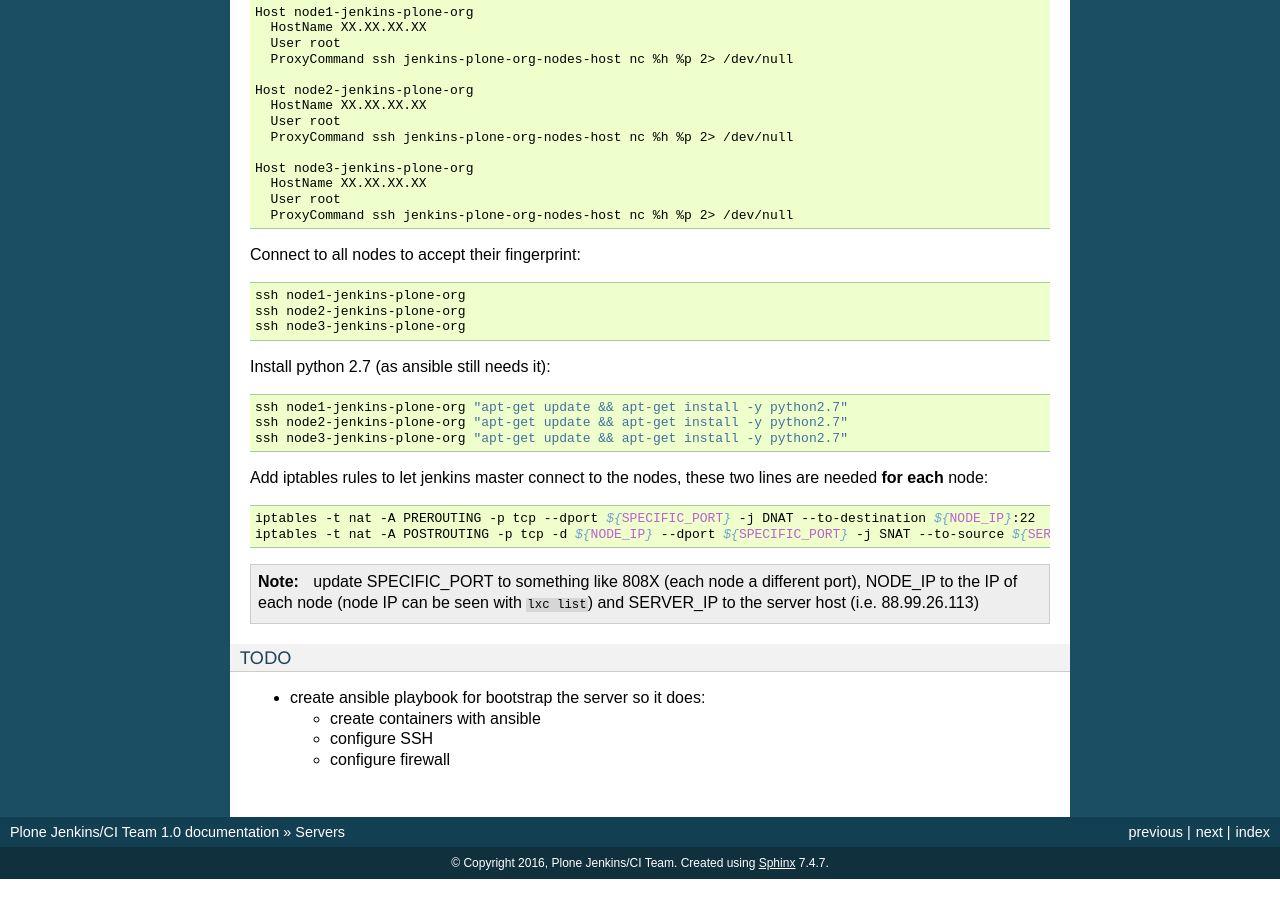
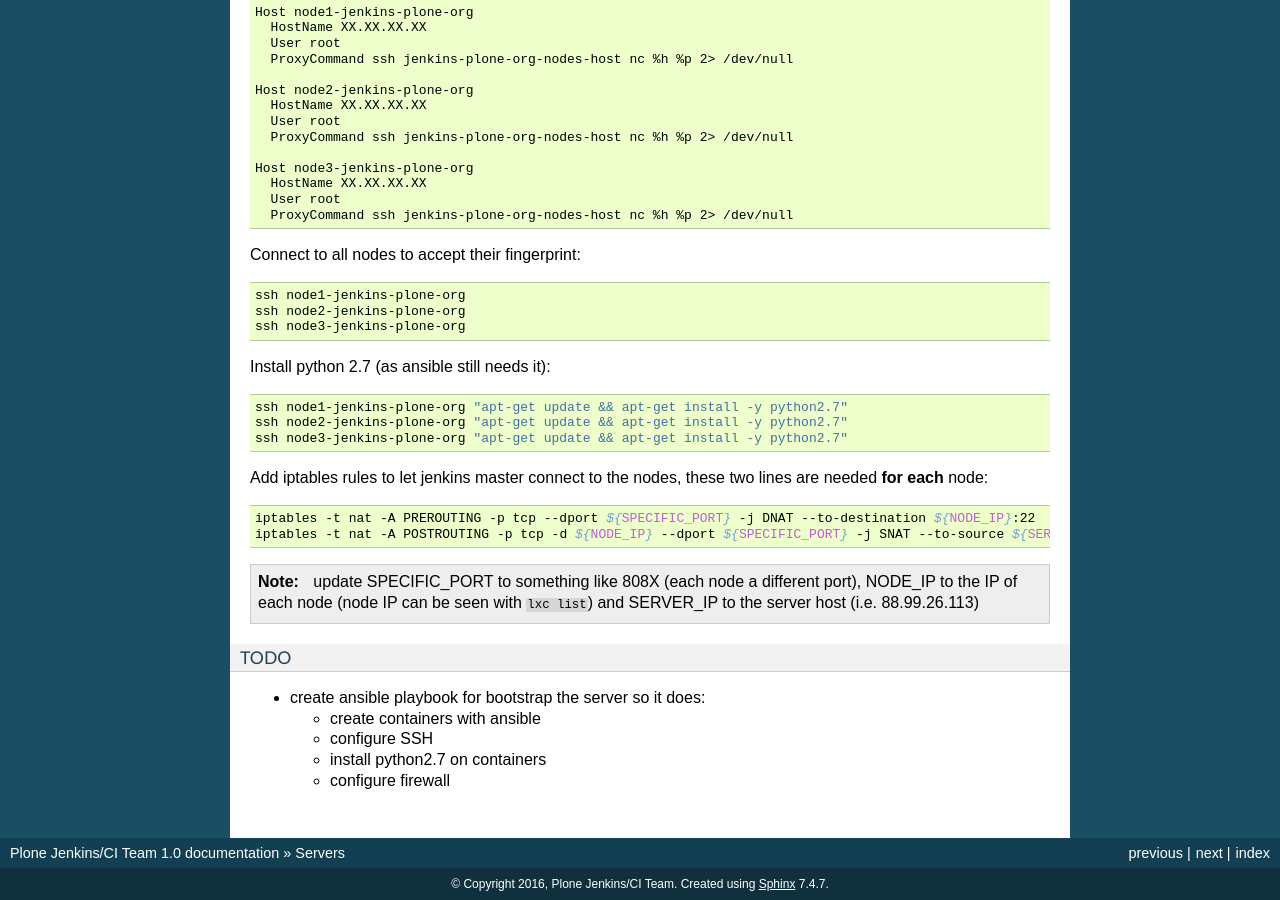
Before and after one commit to plone/jenkins.plone.org, a Sphinx documentation site: the page built from docs/source/servers.rst, in a window 1280 px wide and 900 px high, scrolled down 1331 px. Built offline with Sphinx 7.4.7, drawn with Linux system fonts in a browser that asks for light colours; before the commit the page ends 2210 px from its top, so only the background shows below that.

Commit message:
Add item on todo list

```diff
--- a/docs/source/servers.rst
+++ b/docs/source/servers.rst
@@ -126,4 +126,5 @@ TODO
 
   - create containers with ansible
   - configure SSH
+  - install python2.7 on containers
   - configure firewall
```
